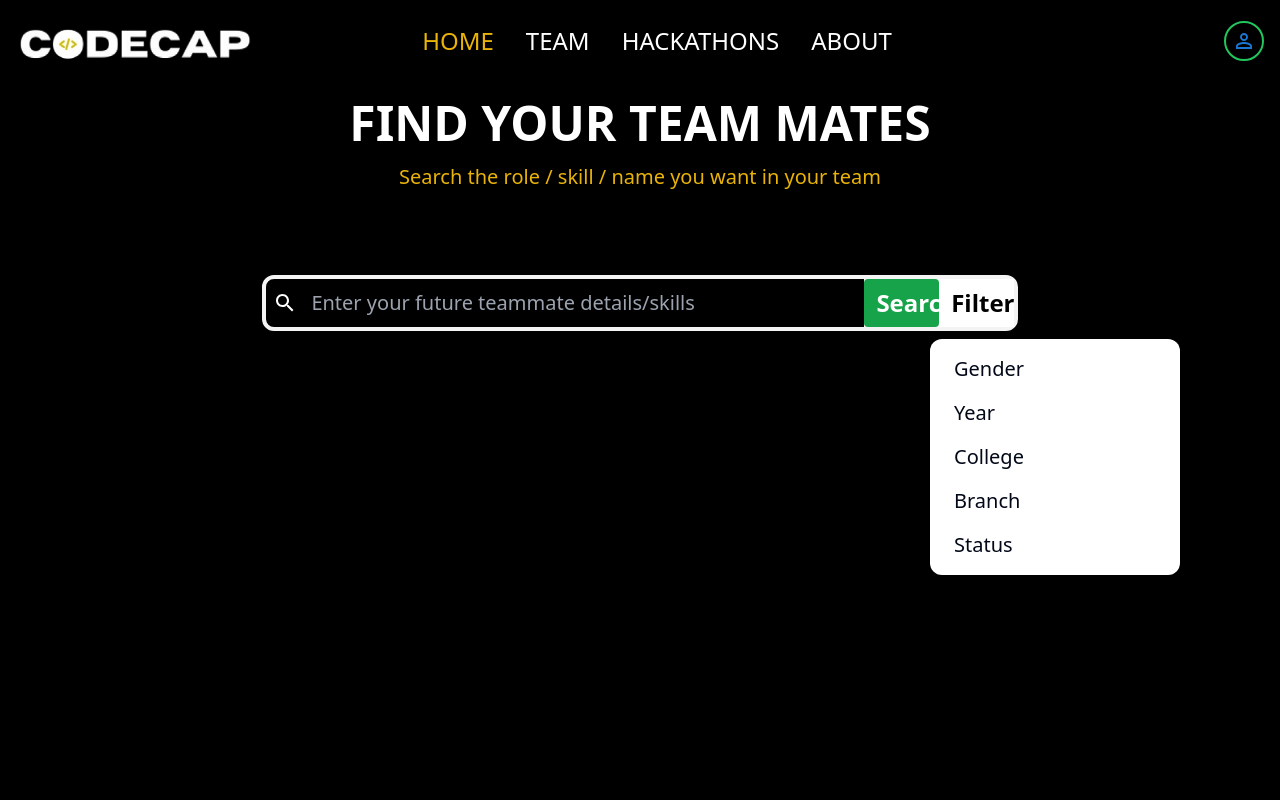
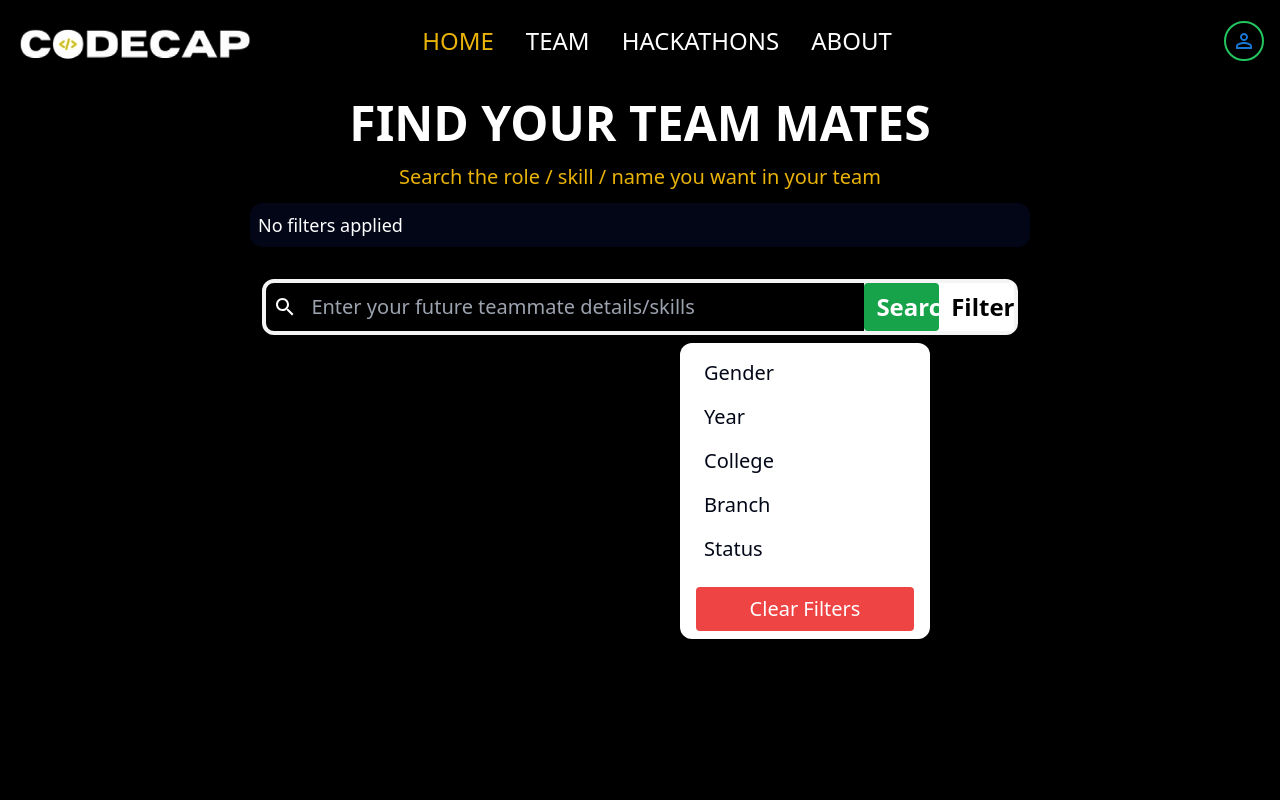
Before and after one commit to abhinav2805-ux/Code_cap, a React (Vite) app in the folder client/: page /buildteam in a window 1280 px wide. Both pictures are taken after a click on the button "Filter". Shown: the top 800 px of the page. Built offline with nearby package versions, Linux system fonts and the light colour scheme.

Commit message:
find your teammate

```diff
--- a/client/src/App.tsx
+++ b/client/src/App.tsx
@@ -8,7 +8,7 @@ import FindTeamMates from './components/FindTeamMates';
 import About from './About';
 import Navbar from './components/Navbar';
 import Footer from './components/Footer';
-import EditProfile from './components/Editprofile';
+import EditProfile from './components/EditProfile';
 import MainPage from './components/MainPage';
 import Hackathons from './components/Hackathons';
 import { Toaster } from './components/ui/toaster';
--- a/client/src/components/FindTeamMates.tsx
+++ b/client/src/components/FindTeamMates.tsx
@@ -1,6 +1,7 @@
 "use client";
-import React, { useState } from "react";
+import React, { useState, useRef } from "react";
 import SearchIcon from "@mui/icons-material/Search";
+import CheckIcon from "@mui/icons-material/Check";
 import Profile from "./Profile";
 import Profile2 from "./Profile2";
 import {
@@ -27,6 +28,7 @@ const FindTeamMates: React.FC = () => {
   const [selectedFilters, setSelectedFilters] = useState<Record<string, string>>({});
   const [customCollege, setCustomCollege] = useState("");
   const [profiles, setProfiles] = useState<Profile[]>([]);
+  const filterRef = useRef<HTMLDivElement>(null);
 
   const options = ["Gender", "Year", "College", "Branch", "Status"];
 
@@ -50,8 +52,6 @@ const FindTeamMates: React.FC = () => {
       ...prev,
       [option]: subOption,
     }));
-    setShowOptions(false);
-    setSelectedOption(null);
   };
 
   const handleCustomCollegeSubmit = () => {
@@ -65,27 +65,46 @@ const FindTeamMates: React.FC = () => {
 
   const handleSearch = async () => {
     try {
-      const params = new URLSearchParams({ Text: value, ...selectedFilters }).toString();
-      const response = await fetch(`http://localhost:3000/api/user/findUsers?${params}`, {
-        credentials: 'include', // Include credentials (cookies)
+      // If no search value and no filters, fetch all profiles
+      const params = value || filterCount > 0 ? new URLSearchParams({ Text: value, ...selectedFilters }).toString() : '';
+      const url = `http://localhost:3000/api/user/findUsers?${params}`;
+      const response = await fetch(url, {
+        credentials: "include", // Include credentials (cookies)
       });
+      console.log(url);
 
       if (response.ok) {
         const data = await response.json();
         console.log(data);
         setProfiles(data); // Update profiles state with the fetched data
       } else {
-        console.error("Failed to fetch profiles",response);
+        console.error("Failed to fetch profiles", response);
       }
     } catch (error) {
       console.error("An error occurred:", error);
     }
   };
 
+
   const handleKeyDown = (e: React.KeyboardEvent<HTMLInputElement>) => {
     if (e.key === "Enter") {
       handleSearch();
     }
+  };
+
+  const handleBlur = (e: React.FocusEvent<HTMLDivElement>) => {
+    if (!filterRef.current?.contains(e.relatedTarget as Node)) {
+      setShowOptions(false);
+      setSelectedOption(null);
+    }
+  };
+
+  const filterCount = Object.keys(selectedFilters).length;
+
+  const clearFilters = () => {
+    setSelectedFilters({});
+    setCustomCollege("");
+    setSelectedOption(null);
   };
 
   return (
@@ -101,8 +120,26 @@ const FindTeamMates: React.FC = () => {
           </h3>
         </div>
 
+        {/* Selected Filters Display */}
+        <div className="w-full p-2 bg-slate-950 rounded-xl mb-3">
+          {filterCount > 0 ? (
+            <div className="text-white text-sm md:text-lg flex flex-wrap gap-2">
+              {Object.entries(selectedFilters).map(([key, value], index) => (
+                <div
+                  key={index}
+                  className="bg-yellow-500 text-black font-bold px-3 py-1 rounded-full"
+                >
+                  {key}: {value}
+                </div>
+              ))}
+            </div>
+          ) : (
+            <div className="text-white text-sm md:text-lg">No filters applied</div>
+          )}
+        </div>
+
         {/* Search and Filter Section */}
-        <div className="w-full h-[10%] md:mt-[60px] mt-[10px] mb-3 p-3">
+        <div className="w-full h-[10%] md:mt-[20px] mt-[10px] mb-3 p-3 relative">
           <div className="w-full h-full border-4 border-zinc-100 flex rounded-xl">
             <div className="h-full w-[10%] md:w-[5%] flex justify-center items-center">
               <SearchIcon className="text-white" />
@@ -125,18 +162,26 @@ const FindTeamMates: React.FC = () => {
                 Search
               </button>
             </div>
-            <div className="h-full w-[20%] md:w-[10%] flex justify-center bg-white items-center">
+            <div className="h-full w-[20%] md:w-[10%] flex justify-center bg-white items-center relative">
               <button
                 className="bg-white w-full h-full text-lg md:text-2xl font-semibold px-3 text-black rounded-r-xl"
                 onClick={() => setShowOptions(!showOptions)}
               >
                 Filter
               </button>
+              {filterCount > 0 && (
+                <span className="absolute top-0 right-0 bg-red-500 text-white rounded-full text-xs md:text-sm w-6 h-6 flex items-center justify-center">
+                  {filterCount}
+                </span>
+              )}
             </div>
           </div>
           {showOptions && (
             <div
-              className="absolute right-4 md:right-[100px] mt-2 text-sm md:text-xl font-medium bg-white rounded-xl px-4 py-2 shadow-lg"
+              ref={filterRef}
+              tabIndex={0}
+              onBlur={handleBlur}
+              className="absolute right-4 md:right-[100px] mt-2 text-sm md:text-xl font-medium bg-white rounded-xl px-4 py-2 shadow-lg z-50"
               style={{
                 width: "250px",
                 maxHeight: "300px",
@@ -172,15 +217,24 @@ const FindTeamMates: React.FC = () => {
                     subOptions[option]?.map((subOption, subIndex) => (
                       <div
                         key={subIndex}
-                        className="ml-4 p-2 bg-blue-100 hover:bg-gray-200 cursor-pointer rounded"
+                        className="ml-4 p-2 bg-blue-100 hover:bg-gray-200 cursor-pointer rounded flex justify-between items-center"
                         onClick={() => handleSubOptionClick(option, subOption)}
                       >
                         {subOption}
+                        {selectedFilters[option] === subOption && (
+                          <CheckIcon className="text-green-600" />
+                        )}
                       </div>
                     ))
                   )}
                 </div>
               ))}
+              <button
+                className="mt-4 bg-red-500 text-white p-2 rounded w-full"
+                onClick={clearFilters}
+              >
+                Clear Filters
+              </button>
             </div>
           )}
         </div>
```
